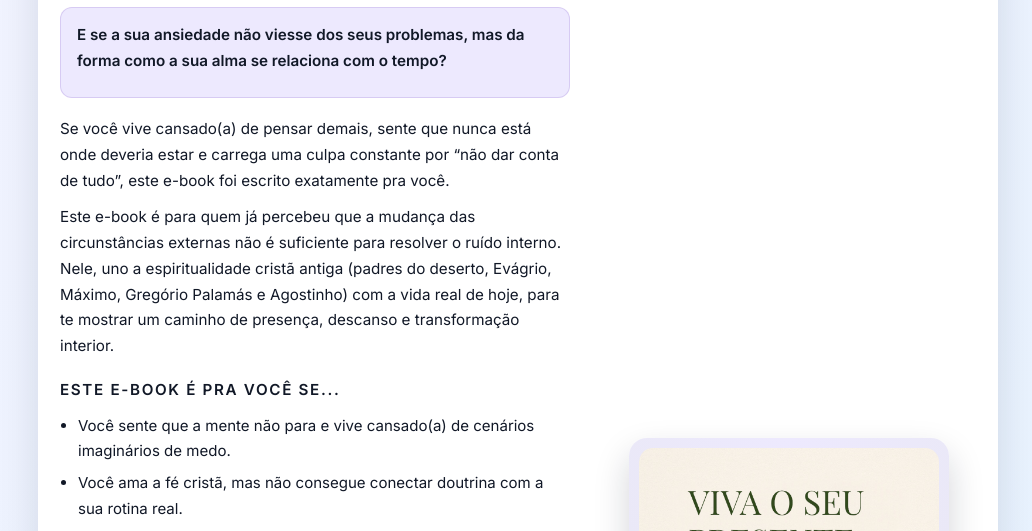
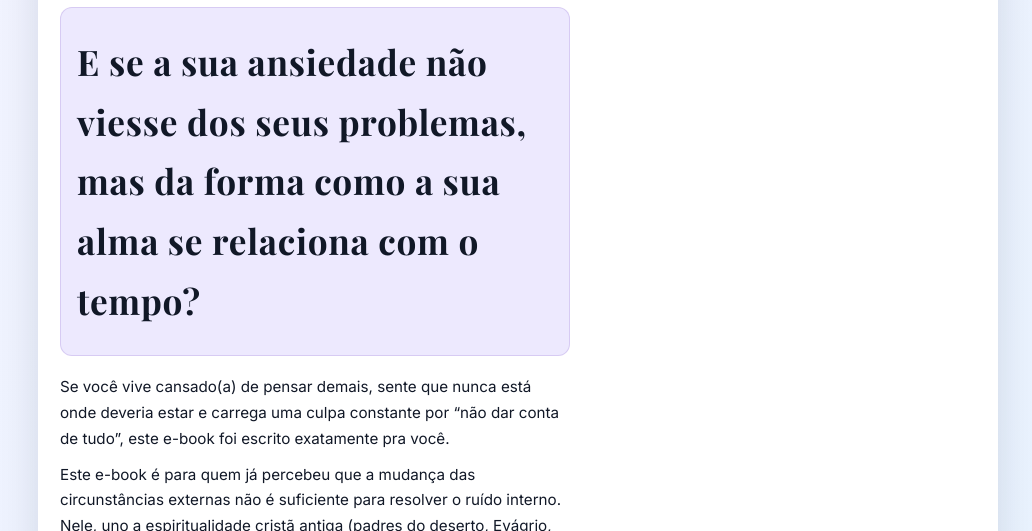
Before and after one commit to lcsrphl/Ebook, a plain HTML site: page index.html in a window 1280 px wide. Shown: the part 791-1322 px from the top of the page, without its empty margins (122-1154 px from the left). Drawn offline with nearby package versions, Linux system fonts and the light colour scheme.

Commit message:
Atualizar o index.html

```diff
--- a/index.html
+++ b/index.html
@@ -394,7 +394,7 @@ var e=ttq._i[t]||[],n=0;n<ttq.methods.length;n++)ttq.setAndDefer(e,ttq.methods[n
 
         <div class="highlight-box">
           <p>
-            <strong>E se a sua ansiedade não viesse dos seus problemas, mas da forma como a sua alma se relaciona com o tempo?</strong>
+            <strong><h1>E se a sua ansiedade não viesse dos seus problemas, mas da forma como a sua alma se relaciona com o tempo?</h1></strong>
           </p>
         </div>
 
```
